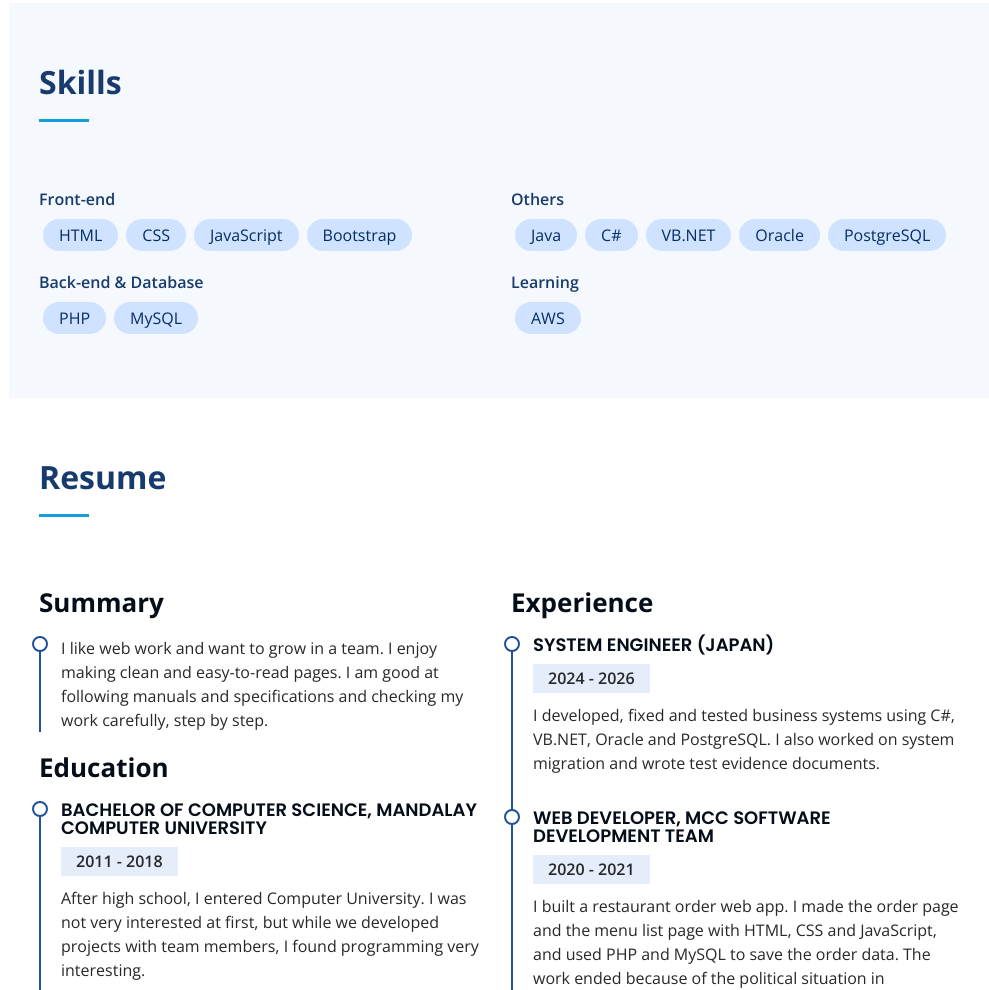
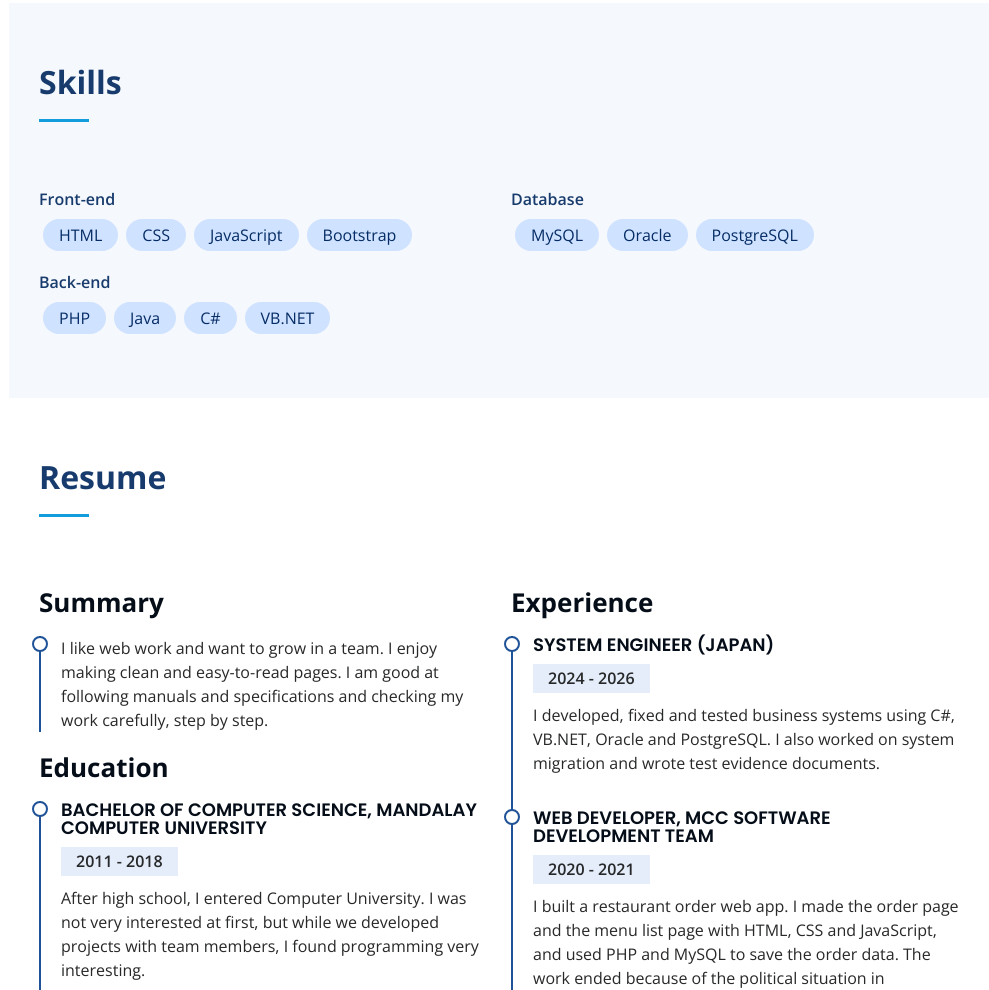
Before and after one commit to Mi-Ki-MK/portfolio, a plain HTML site: page index-en.html in a window 1280 px wide. Shown: the part 1349-2339 px from the top of the page, without its empty margins (291-1280 px from the left). Drawn offline with nearby package versions, Linux system fonts and the light colour scheme.

Commit message:
Update index-en.html

```diff
--- a/index-en.html
+++ b/index-en.html
@@ -119,14 +119,12 @@
                     <div class="col-lg-6 skill-group">
                         <h5>Front-end</h5>
                         <div><span class="badge rounded-pill bg-primary-subtle text-primary-emphasis fs-6 fw-normal m-1 px-3 py-2">HTML</span><span class="badge rounded-pill bg-primary-subtle text-primary-emphasis fs-6 fw-normal m-1 px-3 py-2">CSS</span><span class="badge rounded-pill bg-primary-subtle text-primary-emphasis fs-6 fw-normal m-1 px-3 py-2">JavaScript</span><span class="badge rounded-pill bg-primary-subtle text-primary-emphasis fs-6 fw-normal m-1 px-3 py-2">Bootstrap</span></div>
-                        <h5>Back-end &amp; Database</h5>
-                        <div><span class="badge rounded-pill bg-primary-subtle text-primary-emphasis fs-6 fw-normal m-1 px-3 py-2">PHP</span><span class="badge rounded-pill bg-primary-subtle text-primary-emphasis fs-6 fw-normal m-1 px-3 py-2">MySQL</span></div>
+                        <h5>Back-end</h5>
+                        <div><span class="badge rounded-pill bg-primary-subtle text-primary-emphasis fs-6 fw-normal m-1 px-3 py-2">PHP</span><span class="badge rounded-pill bg-primary-subtle text-primary-emphasis fs-6 fw-normal m-1 px-3 py-2">Java</span><span class="badge rounded-pill bg-primary-subtle text-primary-emphasis fs-6 fw-normal m-1 px-3 py-2">C#</span><span class="badge rounded-pill bg-primary-subtle text-primary-emphasis fs-6 fw-normal m-1 px-3 py-2">VB.NET</span></div>
                     </div>
                     <div class="col-lg-6 skill-group">
-                        <h5>Others</h5>
-                        <div><span class="badge rounded-pill bg-primary-subtle text-primary-emphasis fs-6 fw-normal m-1 px-3 py-2">Java</span><span class="badge rounded-pill bg-primary-subtle text-primary-emphasis fs-6 fw-normal m-1 px-3 py-2">C#</span><span class="badge rounded-pill bg-primary-subtle text-primary-emphasis fs-6 fw-normal m-1 px-3 py-2">VB.NET</span><span class="badge rounded-pill bg-primary-subtle text-primary-emphasis fs-6 fw-normal m-1 px-3 py-2">Oracle</span><span class="badge rounded-pill bg-primary-subtle text-primary-emphasis fs-6 fw-normal m-1 px-3 py-2">PostgreSQL</span></div>
-                        <h5>Learning</h5>
-                        <div><span class="badge rounded-pill bg-primary-subtle text-primary-emphasis fs-6 fw-normal m-1 px-3 py-2">AWS</span></div>
+                        <h5>Database</h5>
+                        <div><span class="badge rounded-pill bg-primary-subtle text-primary-emphasis fs-6 fw-normal m-1 px-3 py-2">MySQL</span><span class="badge rounded-pill bg-primary-subtle text-primary-emphasis fs-6 fw-normal m-1 px-3 py-2">Oracle</span><span class="badge rounded-pill bg-primary-subtle text-primary-emphasis fs-6 fw-normal m-1 px-3 py-2">PostgreSQL</span></div>
                     </div>
                 </div>
 
```
